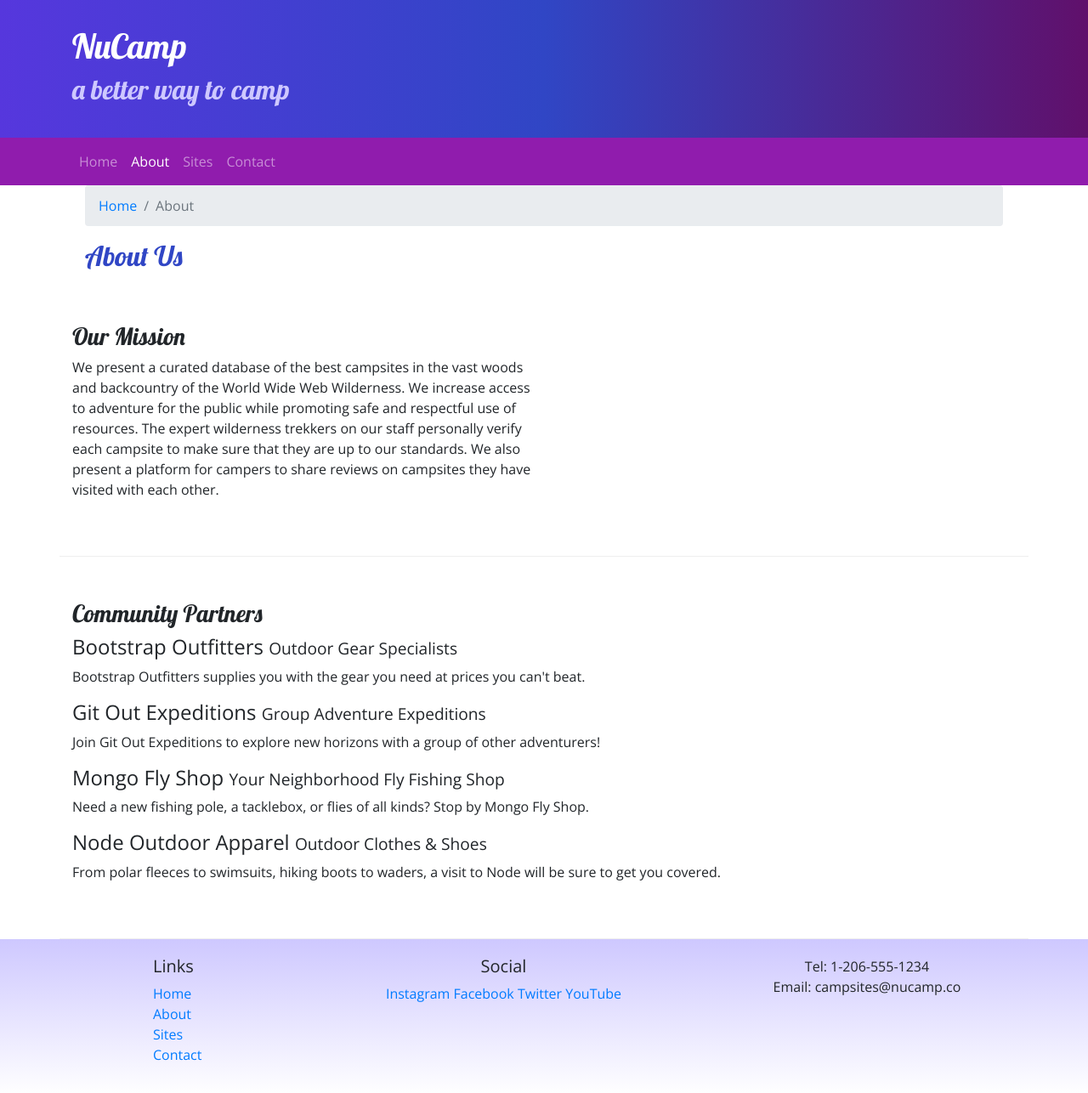
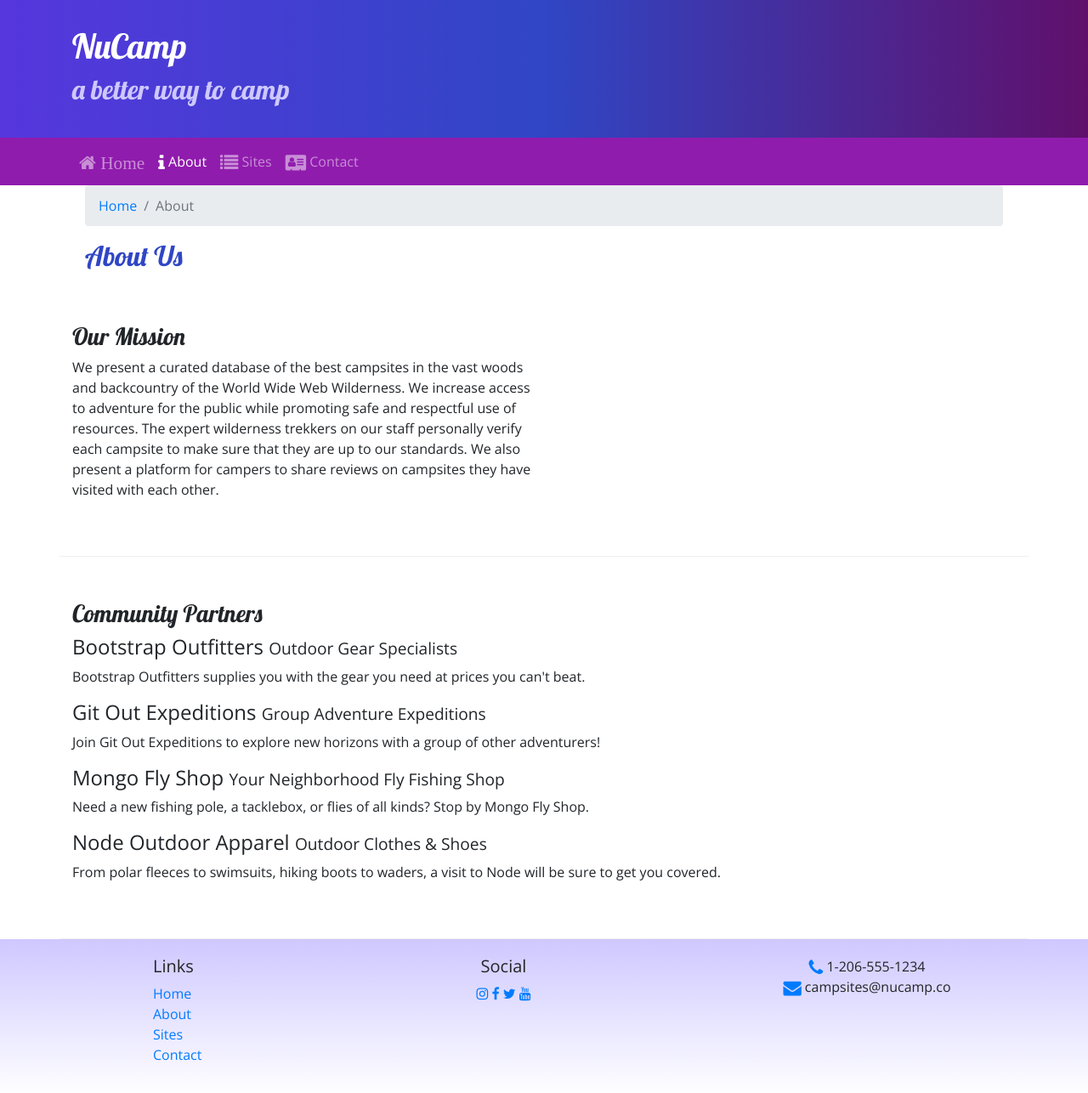
Before and after one commit to JankarmticGroup/CampSite, a website: page aboutus.html in a window 1280 px wide. Shown: the whole page at 85% size. Drawn offline with nearby package versions, Linux system fonts and the light colour scheme.

Commit message:
Icon Fonts

```diff
--- a/aboutus.html
+++ b/aboutus.html
@@ -9,6 +9,7 @@
         <link rel="stylesheet" href="node_modules/bootstrap/dist/css/bootstrap.min.css" />
 
         <!-- Additional CSS must be placed after Bootstrap CSS -->
+        <link rel="stylesheet" href="node_modules/font-awesome/css/font-awesome.min.css" />
         <link rel="stylesheet" href="https://fonts.googleapis.com/css?family=Lobster|Open+Sans" />
         <link rel="stylesheet" href="css/styles.css" />
     <title>NuCamp: A Better Way To Camp</title>
@@ -33,10 +34,10 @@
         <div class="collapse navbar-collapse" id="nucampNavbar">
             <div class="container">
                 <ul class="navbar-nav">
-                    <li class="nav-item"><a class="nav-link" href="index.html">Home</a></li>
-                    <li class="nav-item active"><a class="nav-link" href="#">About</a></li>
-                    <li class="nav-item"><a class="nav-link" href="#">Sites</a></li>
-                    <li class="nav-item"><a class="nav-link" href="#">Contact</a></li>
+                    <li class="nav-item"><a class="nav-link" href="index.html"> <i class="fa fa-home fa-lg"> Home</i> </a></li>
+                    <li class="nav-item active"><a class="nav-link" href="#"> <i class="fa fa-info fa-lg"></i> About </a></li>
+                    <li class="nav-item"><a class="nav-link" href="#"> <i class="fa fa-list fa-lg"></i> Sites</a></li>
+                    <li class="nav-item"><a class="nav-link" href="#"> <i class="fa fa-address-card fa-lg"></i> Contact</a></li>
                 </ul>
             </div>
         </div>
@@ -90,15 +91,15 @@
                     </ul>
                 </div>
                 <div class="col-6 col-sm-5 text-center">
-                    <h5>Social</h5>
-                    <a href="http://instagram.com/">Instagram</a>
-                    <a href="http://facebook.com/">Facebook</a>
-                    <a href="http://twitter.com/">Twitter</a>
-                    <a href="http://youtube.com/">YouTube</a>
+                	<h5>Social</h5>
+                    <a href="http://instagram.com/"><i class="fa fa-instagram"></i></a>
+                    <a href="http://facebook.com/"><i class="fa fa-facebook"></i></a>
+                    <a href="http://twitter.com/"><i class="fa fa-twitter"></i></a>
+                    <a href="http://youtube.com/"><i class="fa fa-youtube"></i></a>
                 </div>
                 <div class="col-sm-4 text-center">
-                    Tel: 1-206-555-1234<br />
-                    Email: campsites@nucamp.co
+                    <i class="fa fa-phone fa-lg text-primary"></i> 1-206-555-1234<br />
+                    <i class="fa fa-envelope fa-lg text-primary"></i> campsites@nucamp.co
                 </div>
            </div>
         </div>
--- a/package.json
+++ b/package.json
@@ -7,7 +7,7 @@
     "lite": "lite-server",
     "start": "npm run lite",
     "test": "echo \"Error: no test specified\" && exit 1"
- },
+  },
   "author": "Jankarmtic",
   "license": "ISC",
   "devDependencies": {
@@ -15,6 +15,7 @@
   },
   "dependencies": {
     "bootstrap": "^4.5.2",
+    "font-awesome": "^4.7.0",
     "jquery": "^3.5.1",
     "popper.js": "^1.16.1"
   }
```
Also changed, not shown: index.html (+11 -10 lines), 1 other file.
